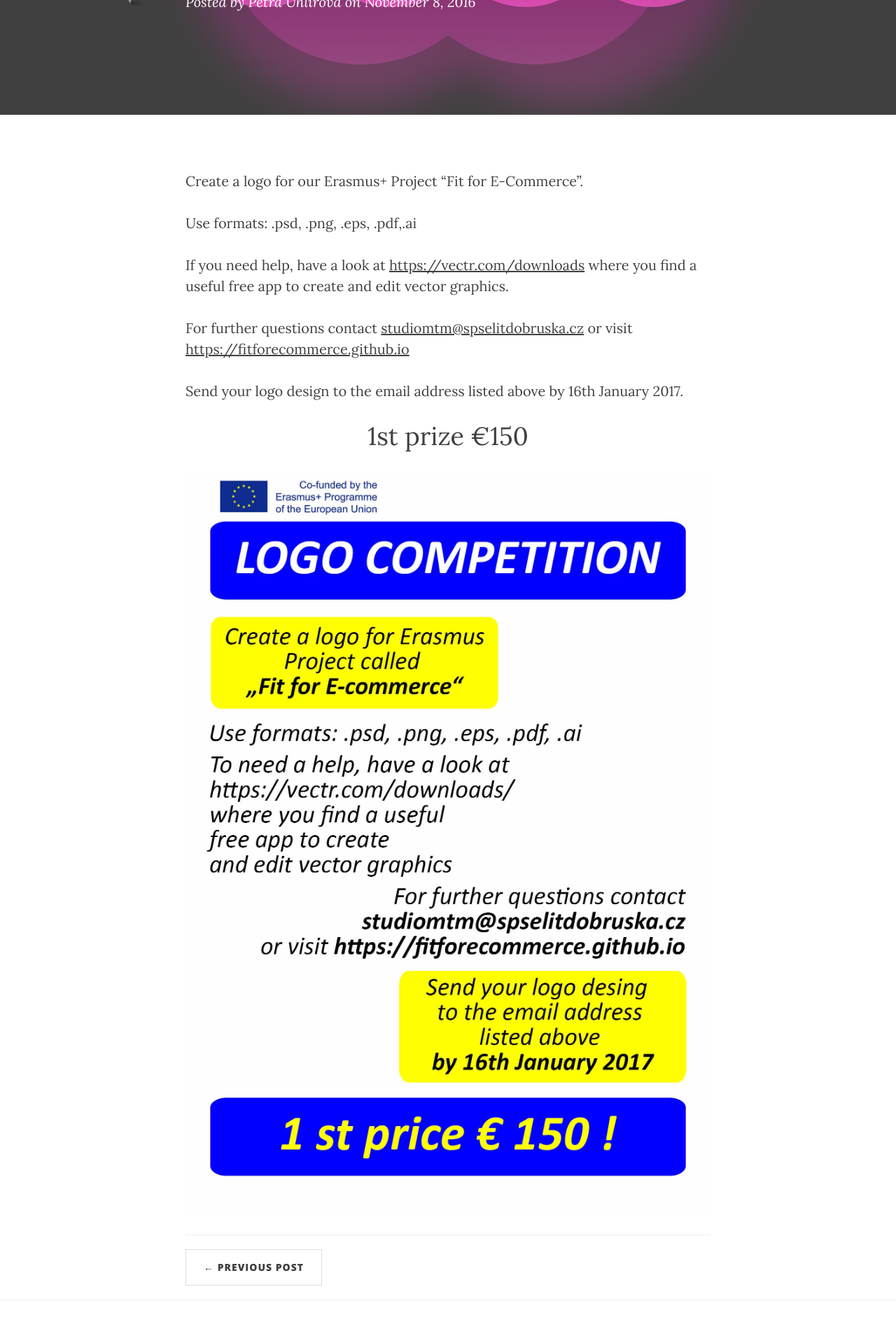
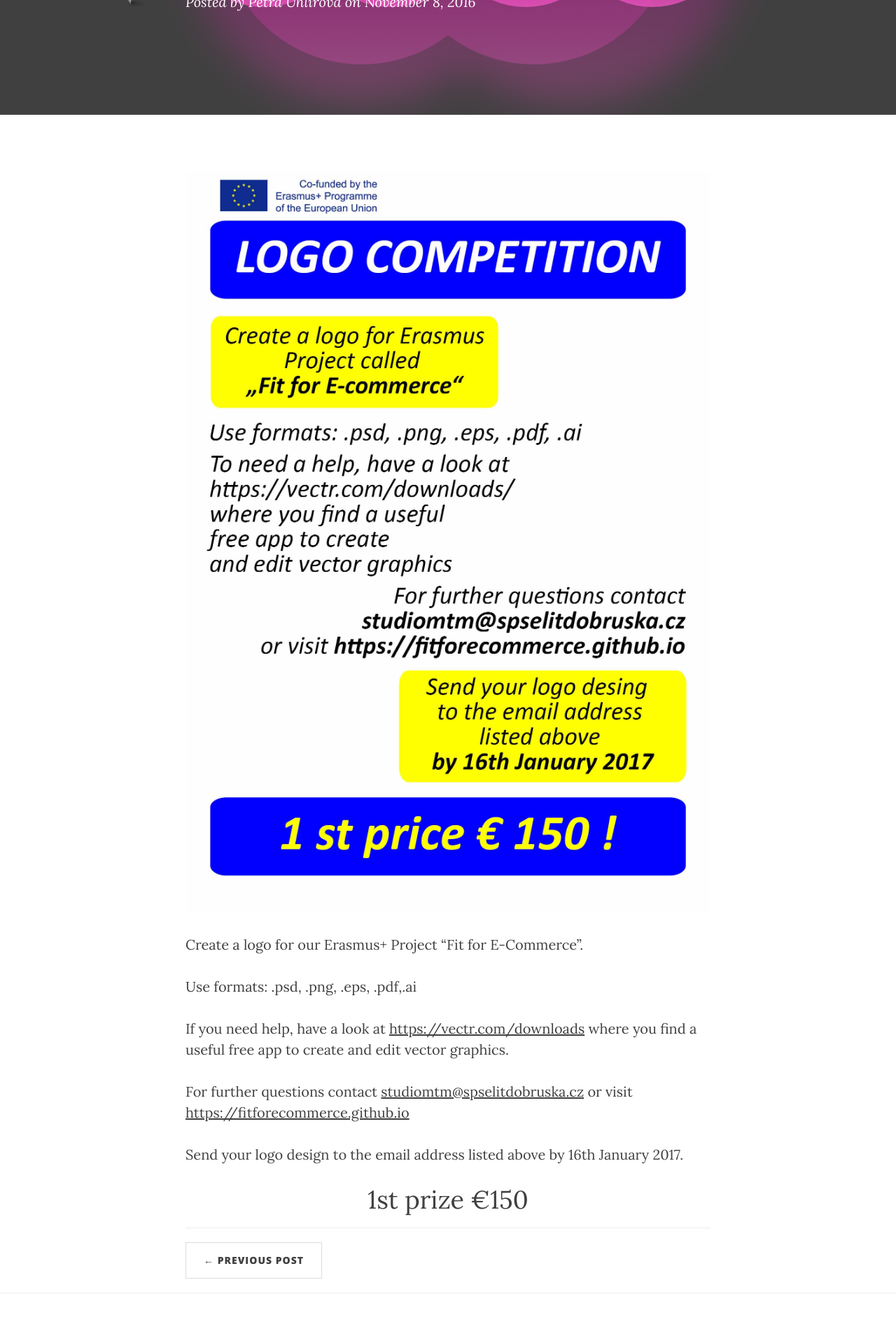
Before and after one commit to fitforecommerce/fitforecommerce.github.io, a Jekyll site: the page built from _posts/2016-11-08-logo-competition-start.md, in a window 1280 px wide. Shown: the part 372-2291 px from the top of the page at 70% size. Built offline with Jekyll 4.4.1, drawn with Linux system fonts in a browser that asks for light colours; nearby versions of some CDN libraries.

Commit message:
add line

```diff
--- a/_posts/2016-11-08-logo-competition-start.md
+++ b/_posts/2016-11-08-logo-competition-start.md
@@ -6,6 +6,8 @@ date: 2016-11-08 11:00:00
 author: "Petra Uhlirova"
 header-img: "img/logo_design_header2.png"
 ---
+
+![Announcement for the logo competition](/img/logo_competition.jpg)
 
 Create a logo for our Erasmus+ Project "Fit for E-Commerce".
 
@@ -18,5 +20,3 @@ For further questions contact <a href="mailto:studiomtm@spselitdobruska.cz">stud
 Send your logo design to the email address listed above by 16th January 2017.
 
 <div class="text-center h1">1st prize €150</div>
-
-![Announcement for the logo competition](/img/logo_competition.jpg)
```
